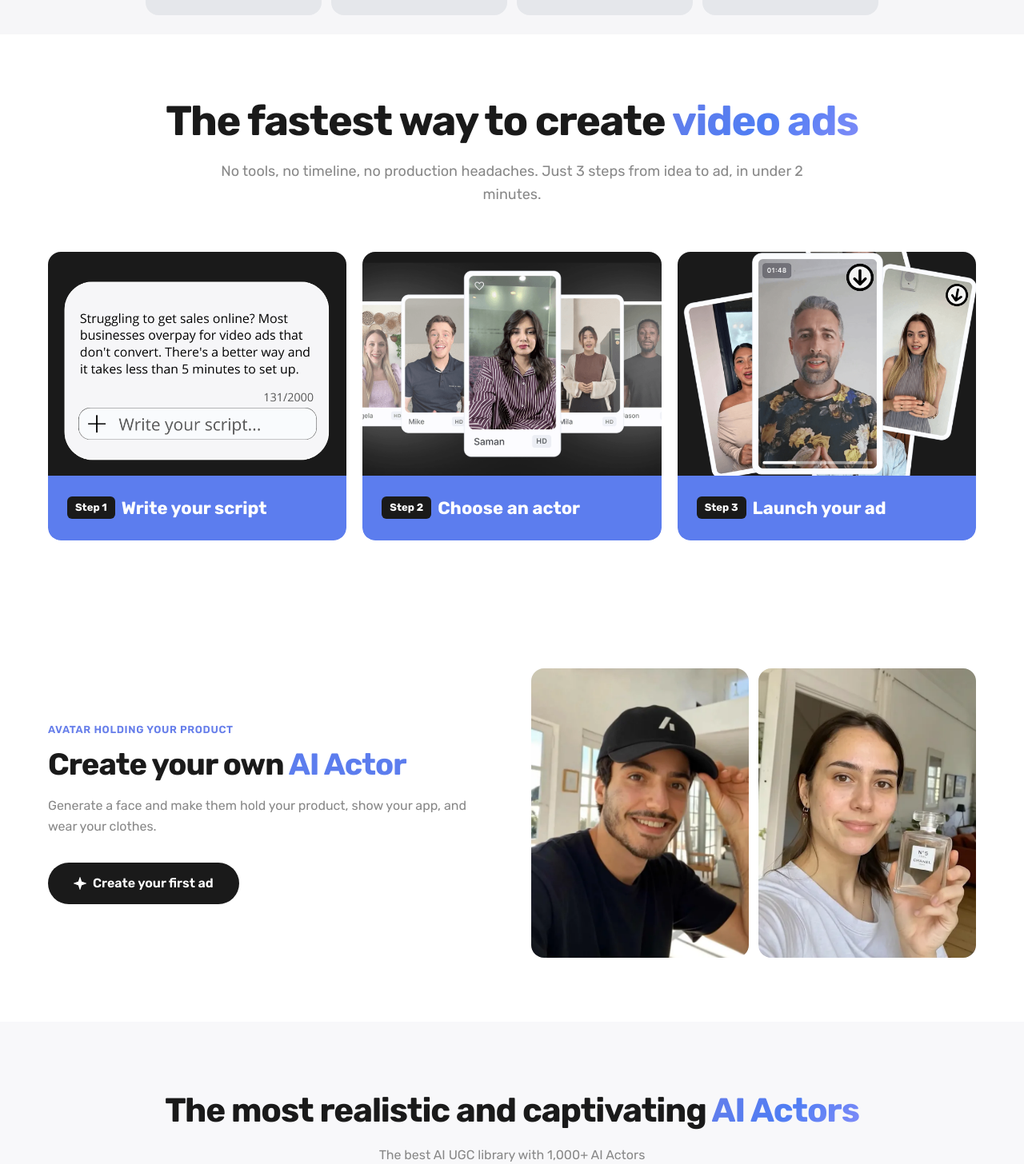
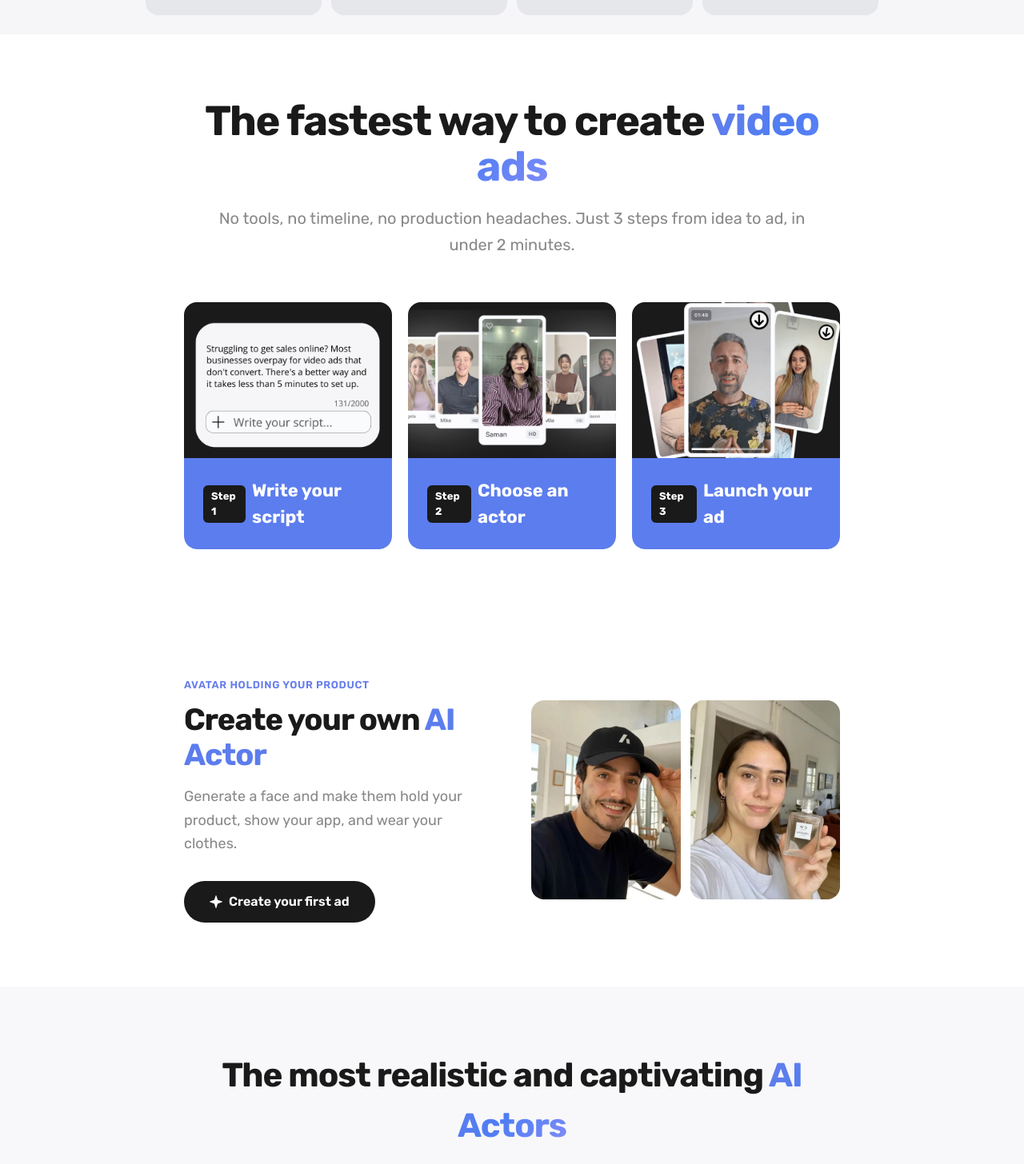
Before and after one commit to arthuruspro/creafy.ai, a Next.js app: page / in a window 1280 px wide. Shown: the part 740-2196 px from the top of the page at 80% size. Built offline with nearby package versions, Linux system fonts and the light colour scheme; grey boxes are pictures that could not be loaded.

Commit message:
desktop: narrower container (900px + 40px padding), smaller empresas img, bigger subtitles, compact pricing card - mobile untouched

```diff
--- a/src/app/globals.css
+++ b/src/app/globals.css
@@ -55,6 +55,13 @@
     max-width: 1200px;
     margin: 0 auto;
     padding: 0 20px;
+  }
+
+  @media (min-width: 768px) {
+    .container-main {
+      max-width: 900px;
+      padding: 0 40px;
+    }
   }
 
   /* Dark filled CTA — main button style like the original */
--- a/src/app/page.tsx
+++ b/src/app/page.tsx
@@ -228,7 +228,7 @@ function BetterVideoAds() {
           The fastest way to create{" "}
           <span className="gradient-text">video ads</span>
         </h2>
-        <p className="text-[16px] md:text-[18px] text-[#888] max-w-3xl mx-auto mb-14 leading-relaxed">
+        <p className="text-[16px] md:text-[20px] text-[#888] max-w-3xl mx-auto mb-14 leading-relaxed">
           No tools, no timeline, no production headaches. Just 3 steps from idea to ad, in under 2 minutes.
         </p>
 
@@ -281,7 +281,7 @@ function AIActors() {
           The most realistic and captivating{" "}
           <span className="gradient-text">AI Actors</span>
         </h2>
-        <p className="text-[16px] text-[#888] mb-8">
+        <p className="text-[16px] md:text-[18px] text-[#888] mb-8">
           The best AI UGC library with 1,000+ AI Actors
         </p>
         <a href="/pricing" className="inline-flex items-center gap-2 btn-dark px-8 py-3.5 mb-14">
@@ -315,7 +315,7 @@ function ProductInHand() {
             <h2 className="text-[28px] md:text-[38px] font-extrabold text-[#1a1a1a] mb-4 tracking-tight leading-[1.15]">
               Create your own <span className="text-[#5C7DEE]">AI Actor</span>
             </h2>
-            <p className="text-[16px] text-[#888] leading-relaxed mb-8">
+            <p className="text-[16px] md:text-[18px] text-[#888] leading-relaxed mb-8">
               Generate a face and make them hold your product, show your app, and wear your clothes.
             </p>
             <a href="/pricing" className="inline-flex items-center gap-2 btn-dark px-8 py-3.5">
@@ -360,7 +360,7 @@ function EmotionControl() {
             <h2 className="text-[28px] md:text-[38px] font-extrabold text-[#1a1a1a] mb-4 tracking-tight leading-[1.15]">
               Emotion control
             </h2>
-            <p className="text-[16px] text-[#888] leading-relaxed">
+            <p className="text-[16px] md:text-[18px] text-[#888] leading-relaxed">
               You have full emotion control. Just write how you want it.
             </p>
           </div>
@@ -439,7 +439,7 @@ export default function Home() {
         <img
           src="/empresas.png"
           alt="Trusted brands"
-          className="w-full h-auto"
+          className="w-full md:w-3/5 md:mx-auto h-auto"
         />
       </section>
     </main>
--- a/src/app/pricing/page.tsx
+++ b/src/app/pricing/page.tsx
@@ -198,19 +198,19 @@ export default function PricingPage() {
       <TopNav />
 
       {/* Hero — Simple Pricing */}
-      <section className="pt-6 md:pt-10 pb-8 bg-[#F6F6F8]">
+      <section className="pt-6 md:pt-6 pb-8 bg-[#F6F6F8]">
         <div className="container-main text-center">
           <h1 className="text-[32px] md:text-[52px] lg:text-[60px] font-extrabold text-[#1a1a1a] leading-[1.1] mb-3 tracking-tight">
             Simple pricing
           </h1>
-          <p className="text-[16px] md:text-[22px] text-[#888] mb-8">
+          <p className="text-[16px] md:text-[20px] text-[#888] mb-8 md:mb-6">
             One plan. Everything included.
           </p>
 
           {/* Pricing Card */}
           <div className="max-w-xs mx-auto bg-white rounded-3xl shadow-lg border border-gray-100 overflow-hidden">
             {/* Price header */}
-            <div className="px-8 pt-7 pb-5 text-center border-b border-gray-200">
+            <div className="px-8 pt-7 pb-5 md:pt-5 md:pb-4 text-center border-b border-gray-200">
               <div className="flex items-baseline justify-center gap-1">
                 <span className="text-[40px] md:text-[56px] font-extrabold text-[#1a1a1a] leading-none">$39</span>
                 <span className="text-[18px] text-[#999] font-medium">/mo</span>
@@ -218,7 +218,7 @@ export default function PricingPage() {
             </div>
 
             {/* Features list */}
-            <div className="px-8 py-6">
+            <div className="px-8 py-6 md:py-5">
               <ul className="space-y-3.5 text-left">
                 {[
                   "20 video ads per month",
@@ -253,14 +253,14 @@ export default function PricingPage() {
       {/* Trusted by brands */}
       <section className="py-16 bg-[#F6F6F8]">
         <div className="container-main text-center">
-          <h2 className="text-[26px] md:text-[36px] font-bold text-[#1a1a1a] mb-8">
+          <h2 className="text-[26px] md:text-[32px] font-bold text-[#1a1a1a] mb-8">
             Trusted by 300+ brands making <span className="text-[#5C7DEE]">$100M+</span> in sales
           </h2>
         </div>
         <img
           src="/empresas.png"
           alt="Trusted brands"
-          className="w-full h-auto"
+          className="w-full md:w-3/5 md:mx-auto h-auto"
         />
       </section>
 
```
